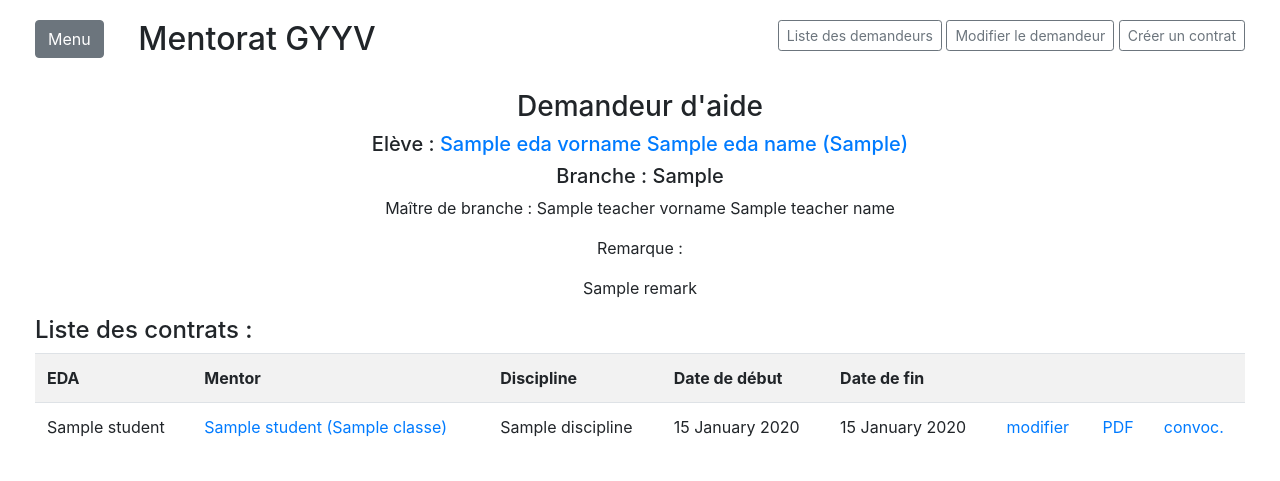
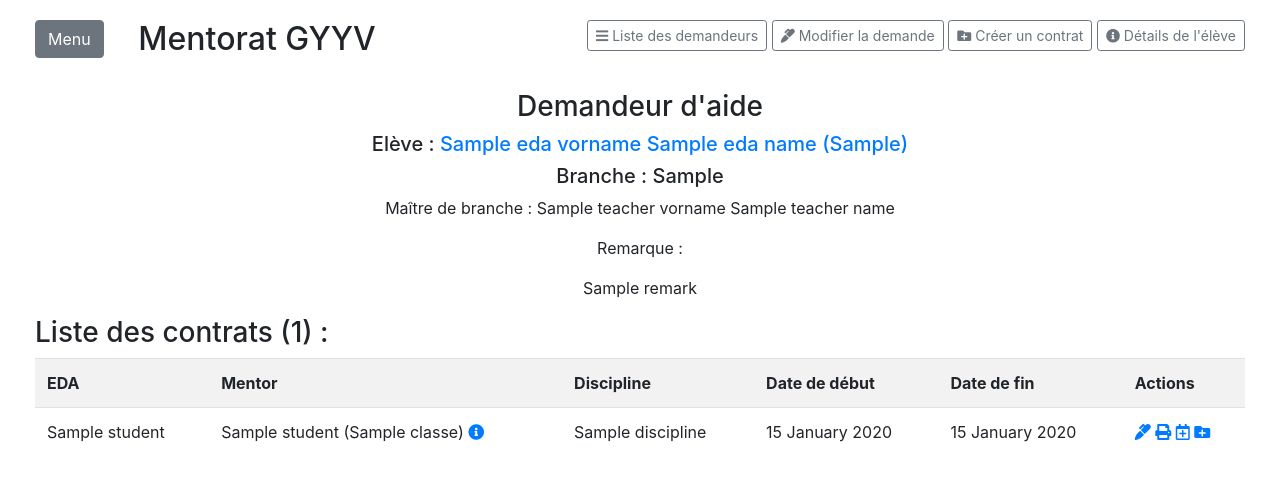
Before and after one commit to cdelmoni/mentorat_project, a Django app: template pymentorat/templates/pymentorat/eda_details.html in a window 1280 px wide. Shown: the top 481 px of the page. Run offline with Django 3.2, Linux system fonts and the light colour scheme; the template is opened without the code that fills it: most values are stand-ins (such as "Sample title", 1, 10 or a date in 2020); some libraries are stand-ins or nearby versions.

Commit message:
Amélioration des vues de détails

```diff
--- a/pymentorat/templates/pymentorat/eda_details.html
+++ b/pymentorat/templates/pymentorat/eda_details.html
@@ -2,13 +2,16 @@
 
 {% block buttons %}
         <a href="{% url 'pymentorat:eda_list' %}" class="btn btn-outline-secondary btn-sm" id="eda_list_button">
-            Liste des demandeurs
+            <i class="fa fa-bars" aria-hidden="true"></i> Liste des demandeurs
         </a>
         <a href="{% url 'pymentorat:eda_update' eda_pk %}" class="btn btn-outline-secondary btn-sm" id="student_list_button">
-            Modifier le demandeur
+            <i class="fas fa-marker"></i> Modifier la demande
         </a>
         <a href="{% url 'pymentorat:contract_create' eda_pk %}" class="btn btn-outline-secondary btn-sm" id="student_list_button">
-            Créer un contrat
+            <i class="fas fa-folder-plus" title="Nouveau contrat"></i> Créer un contrat
+        </a>
+        <a href="{% url 'pymentorat:student_details' student_pk %}" class="btn btn-outline-secondary btn-sm" id="student_details">
+            <i class="fas fa-info-circle"></i> Détails de l'élève
         </a>
 {% endblock%}
 
@@ -25,7 +28,7 @@
     </div>
 
 {% if contracts %}
-        <h4>Liste des contrats :</h4>
+        <h3>Liste des contrats ({{ nb_contracts }}) :</h3>
         <table class="table table-striped table-hover">
             <tr>
                 <th>EDA</th>
@@ -33,9 +36,7 @@
                 <th>Discipline</th>
                 <th>Date de début</th>
                 <th>Date de fin</th>
-                <th></th>
-                <th></th>
-                <th></th>
+                <th>Actions</th>
             </tr>
             {% for contract in contracts %}
             <tr>
@@ -43,7 +44,10 @@
                     {{contract.eda.student}}
                 </td>
                 <td>
-                    <a href="{% url 'pymentorat:mentor_details' contract.mentor.pk %}">{{contract.mentor.student}} ({{contract.mentor.student.classe}})</a>
+                    {{contract.mentor.student}} ({{contract.mentor.student.classe}})
+                    <a href="{% url 'pymentorat:mentor_details' contract.mentor.pk %}" >
+                        <i class="fas fa-info-circle" title="Ouvrir détails du mentor"></i>
+                    </a>
                 </td>
                 <td>
                     {{contract.discipline}}
@@ -55,13 +59,20 @@
                     {{contract.end_date | date:"d F Y"}}
                 </td>
                 <td>
-                    <a href="{% url 'pymentorat:contract_update' contract.pk %}">modifier</a>
-                </td>
-                <td>
-                    <a href="{% url 'pymentorat:contract_pdf' contract.pk %}"><span class="glyphicon glyphicon-print"></span>PDF</a>
-                </td>
-                <td>
-                    <a href="{% url 'pymentorat:convocation_create' contract.pk %}">convoc.</a>
+                    <a href="{% url 'pymentorat:contract_update' contract.pk %}">
+                        <i class="fas fa-marker" title="Modifier le contrat"></i>
+                    </a>
+
+                    <a href="{% url 'pymentorat:contract_pdf' contract.pk %}">
+                        <i class="fas fa-print" title="Imprimer le contrat"></i>
+                    </a>
+
+                    <a href="{% url 'pymentorat:convocation_create' contract.pk %}">
+                        <i class="far fa-calendar-plus" title="Créer une convocation"></i>
+                    </a>
+                    <a href="{% url 'pymentorat:contract_duplicate' contract.pk %}">
+                        <i class="fas fa-folder-plus" title="Dupliquer le contrat"></i>
+                    </a>
                 </td>
 
             </tr>
```
Also changed, not shown: pymentorat/templates/pymentorat/mentor_details.html (+23 -14 lines), pymentorat/templates/pymentorat/student_details.html (+4 -4 lines), pymentorat/views.py (+10 -3 lines).
